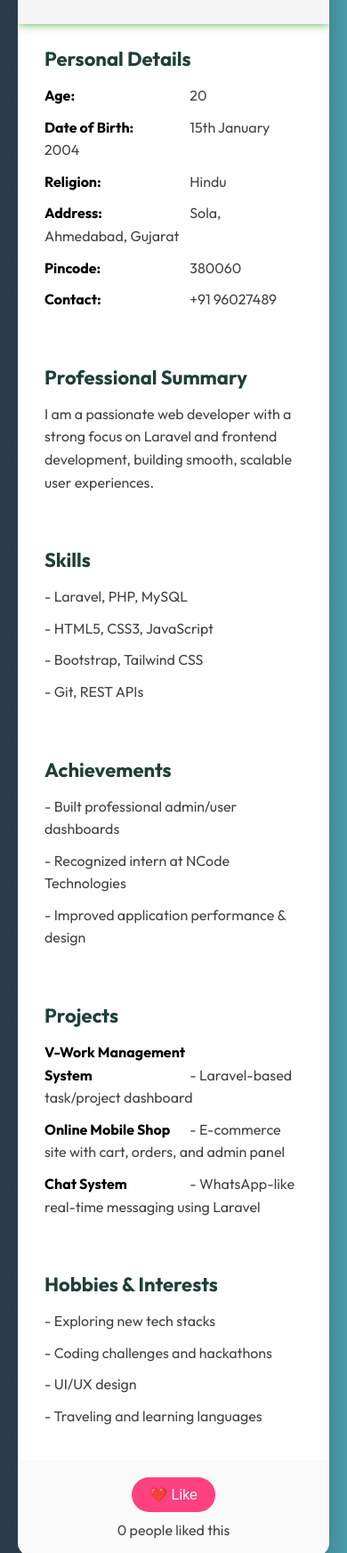
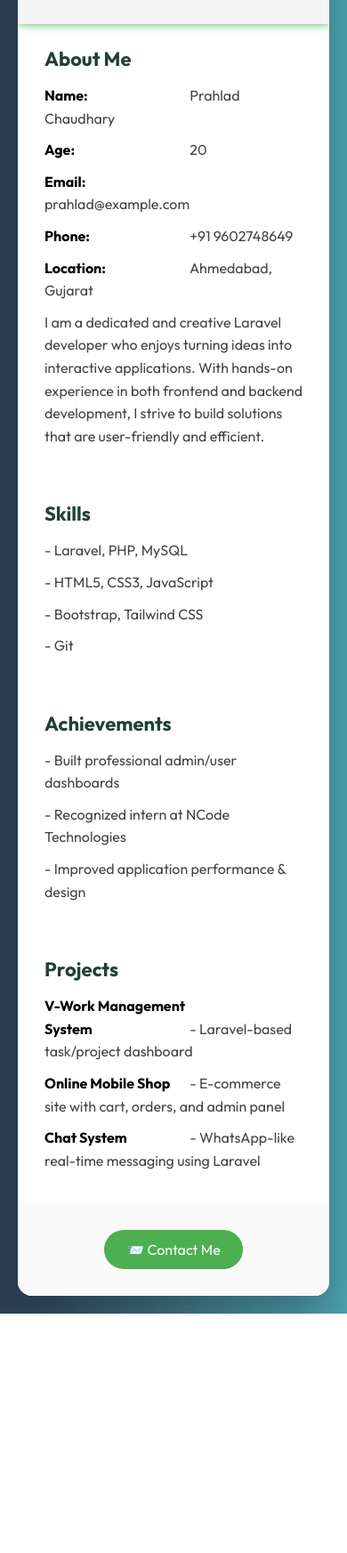
Before and after one commit to web-developer-prahlad/mybiodata, a plain HTML site: page index.html in a window 390 px wide. Shown: the part 255-2000 px from the top of the page at 89% size. After the commit the page ends 1731 px from the top, so only its background shows below. Drawn offline with Linux system fonts and the light colour scheme.

Commit message:
Update index.html

```diff
--- a/index.html
+++ b/index.html
@@ -18,25 +18,30 @@
       min-height: 100vh;
       padding: 20px;
       scroll-behavior: smooth;
+      animation: fadeIn 1.5s ease;
+    }
+    @keyframes fadeIn {
+      from {opacity: 0;}
+      to {opacity: 1;}
     }
     .bio-container {
       background: #fff;
-      max-width: 850px;
+      max-width: 900px;
       width: 100%;
       border-radius: 16px;
       box-shadow: 0 20px 40px rgba(0,0,0,0.2);
       overflow: hidden;
-      animation: popIn 1s ease;
+      animation: slideUp 1.2s ease;
     }
-    @keyframes popIn {
-      from { opacity: 0; transform: scale(0.9); }
-      to { opacity: 1; transform: scale(1); }
+    @keyframes slideUp {
+      from { transform: translateY(30px); opacity: 0; }
+      to { transform: translateY(0); opacity: 1; }
     }
     .header {
       background: #f5f5f5;
       padding: 30px;
       text-align: center;
-      position: relative;
+      animation: glow 3s ease-in-out infinite alternate;
     }
     .photo {
       width: 120px;
@@ -82,34 +87,40 @@
       width: 160px;
       display: inline-block;
     }
-    .like-section {
+    .contact-section {
       text-align: center;
-      padding: 20px;
+      padding: 30px;
       background: #fafafa;
     }
-    .like-btn {
-      background: #ff4081;
+    .contact-btn {
+      background: #4caf50;
       border: none;
-      padding: 10px 20px;
+      padding: 12px 25px;
       color: white;
       font-size: 16px;
       border-radius: 30px;
       cursor: pointer;
-      transition: transform 0.2s ease;
+      transition: transform 0.2s ease, background 0.3s ease;
+      text-decoration: none;
+      display: inline-block;
     }
-    .like-btn:hover {
+    .contact-btn:hover {
+      background: #388e3c;
       transform: scale(1.05);
     }
-    .like-count {
-      margin-top: 10px;
-      font-size: 16px;
-      color: #444;
+    .hover-skill {
+      transition: all 0.3s ease;
+    }
+    .hover-skill:hover {
+      transform: translateX(10px);
+      color: #4caf50;
+    }
+    @keyframes glow {
+      0% { box-shadow: 0 0 10px #4caf50; }
+      100% { box-shadow: 0 0 25px #4caf50; }
     }
   </style>
 </head>
-<!-- Same <head> as yours, only styles extended -->
-<!-- Replace everything inside <body> with this updated code -->
-
 <body>
 
 <div class="bio-container">
@@ -120,18 +131,13 @@
   </div>
 
   <div class="section reveal">
-    <h2>Personal Details</h2>
+    <h2>About Me</h2>
+    <p><strong>Name:</strong> Prahlad Chaudhary</p>
     <p><strong>Age:</strong> 20</p>
-    <p><strong>Date of Birth:</strong> 15th January 2004</p>
-    <p><strong>Religion:</strong> Hindu</p>
-    <p><strong>Address:</strong> Sola, Ahmedabad, Gujarat</p>
-    <p><strong>Pincode:</strong> 380060</p>
-    <p><strong>Contact:</strong> +91 96027489</p>
-  </div>
-
-  <div class="section reveal">
-    <h2>Professional Summary</h2>
-    <p>I am a passionate web developer with a strong focus on Laravel and frontend development, building smooth, scalable user experiences.</p>
+    <p><strong>Email:</strong> prahlad@example.com</p>
+    <p><strong>Phone:</strong> +91 9602748649</p>
+    <p><strong>Location:</strong> Ahmedabad, Gujarat</p>
+    <p>I am a dedicated and creative Laravel developer who enjoys turning ideas into interactive applications. With hands-on experience in both frontend and backend development, I strive to build solutions that are user-friendly and efficient.</p>
   </div>
 
   <div class="section reveal">
@@ -139,7 +145,7 @@
     <p class="hover-skill">- Laravel, PHP, MySQL</p>
     <p class="hover-skill">- HTML5, CSS3, JavaScript</p>
     <p class="hover-skill">- Bootstrap, Tailwind CSS</p>
-    <p class="hover-skill">- Git, REST APIs</p>
+    <p class="hover-skill">- Git</p>
   </div>
 
   <div class="section reveal">
@@ -156,22 +162,13 @@
     <p><strong>Chat System</strong> - WhatsApp-like real-time messaging using Laravel</p>
   </div>
 
-  <div class="section reveal">
-    <h2>Hobbies & Interests</h2>
-    <p>- Exploring new tech stacks</p>
-    <p>- Coding challenges and hackathons</p>
-    <p>- UI/UX design</p>
-    <p>- Traveling and learning languages</p>
-  </div>
-
-  <div class="like-section">
-    <button class="like-btn" onclick="likeMe()">❤️ Like</button>
-    <div class="like-count" id="like-count">0 people liked this</div>
+  <div class="contact-section">
+    <a href="mailto:prahladtest2004@gmail.com" class="contact-btn">📨 Contact Me</a>
   </div>
 </div>
 
 <script>
-  const text = ["Web Developer", "Laravel Lover", "UI/UX Enthusiast", "Passionate Coder"];
+  const text = ["Web Developer", "Laravel Developer"];
   let index = 0, charIndex = 0, current = "";
   function type() {
     if (charIndex < text[index].length) {
@@ -197,58 +194,7 @@
       }
     });
   });
-
-  let likes = 0;
-  function likeMe() {
-    likes++;
-    document.getElementById("like-count").textContent = `${likes} people liked this`;
-    confettiBurst();
-  }
-
-  function confettiBurst() {
-    const count = 50;
-    for (let i = 0; i < count; i++) {
-      const confetti = document.createElement("div");
-      confetti.style.position = "fixed";
-      confetti.style.top = "-20px";
-      confetti.style.left = Math.random() * window.innerWidth + "px";
-      confetti.style.width = "10px";
-      confetti.style.height = "10px";
-      confetti.style.backgroundColor = `hsl(${Math.random() * 360}, 100%, 50%)`;
-      confetti.style.borderRadius = "50%";
-      confetti.style.opacity = "0.9";
-      confetti.style.zIndex = "9999";
-      confetti.style.animation = `fall ${1 + Math.random()}s ease-in-out forwards`;
-      document.body.appendChild(confetti);
-      setTimeout(() => confetti.remove(), 2000);
-    }
-  }
-
-  const styleSheet = document.styleSheets[0];
-  styleSheet.insertRule(`
-    @keyframes fall {
-      0% { transform: translateY(0); opacity: 1; }
-      100% { transform: translateY(100vh); opacity: 0; }
-    }
-  `, styleSheet.cssRules.length);
 </script>
-
-<style>
-  .hover-skill {
-    transition: all 0.3s ease;
-  }
-  .hover-skill:hover {
-    transform: translateX(10px);
-    color: #4caf50;
-  }
-  .header {
-    animation: glow 3s ease-in-out infinite alternate;
-  }
-  @keyframes glow {
-    0% { box-shadow: 0 0 10px #4caf50; }
-    100% { box-shadow: 0 0 25px #4caf50; }
-  }
-</style>
 
 </body>
 </html>
```
